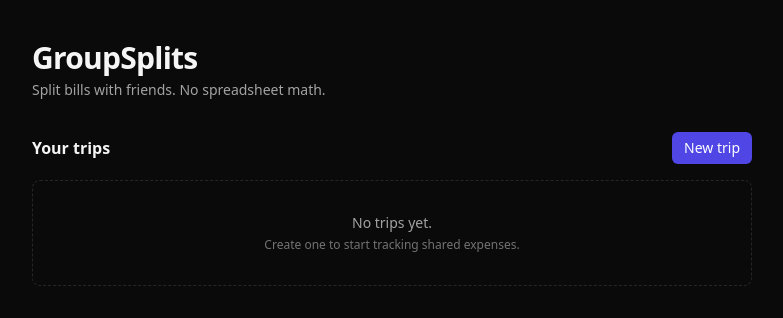
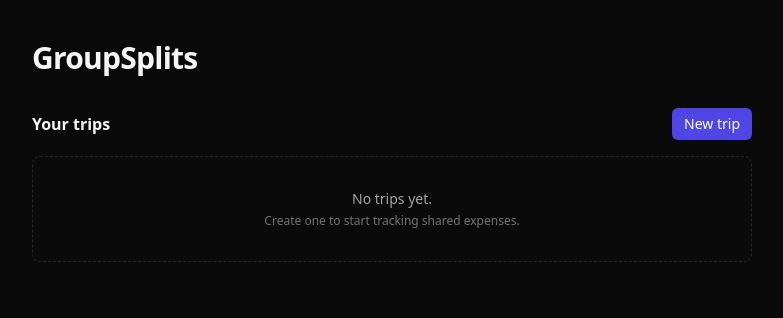
Before and after one commit to deba608/Group_Splits, a React (Vite) app: page / in a window 1280 px wide. Shown: the top 318 px of the page, without its empty margins (248-1031 px from the left). Built offline with nearby package versions, Linux system fonts and the light colour scheme.

Commit message:
Remove marketing subtitle

```diff
--- a/src/App.tsx
+++ b/src/App.tsx
@@ -120,9 +120,6 @@ export default function App() {
             <h1 className="text-2xl font-semibold tracking-tight sm:text-3xl">
               GroupSplits
             </h1>
-            <p className="mt-1 text-sm text-text-muted">
-              Split bills with friends. No spreadsheet math.
-            </p>
           </div>
         </header>
 
```
